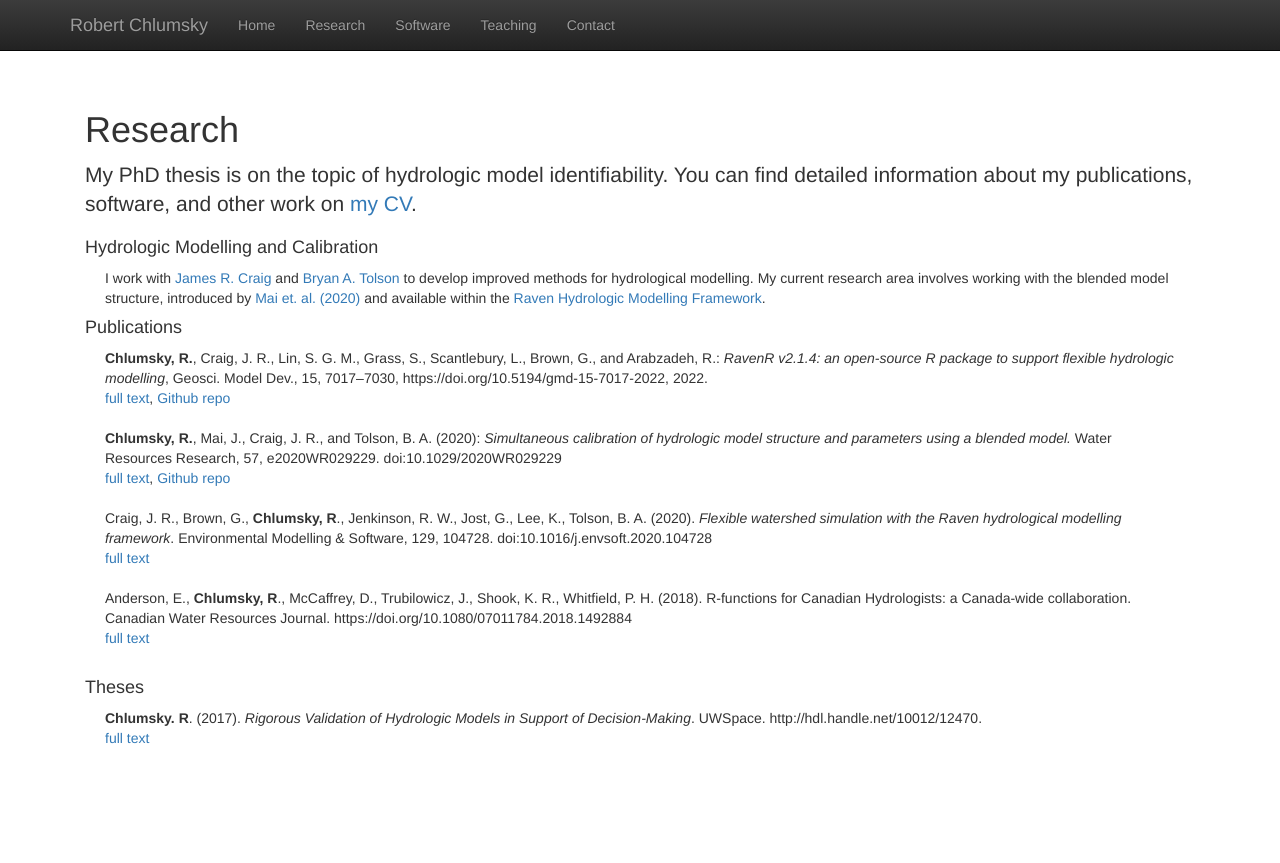
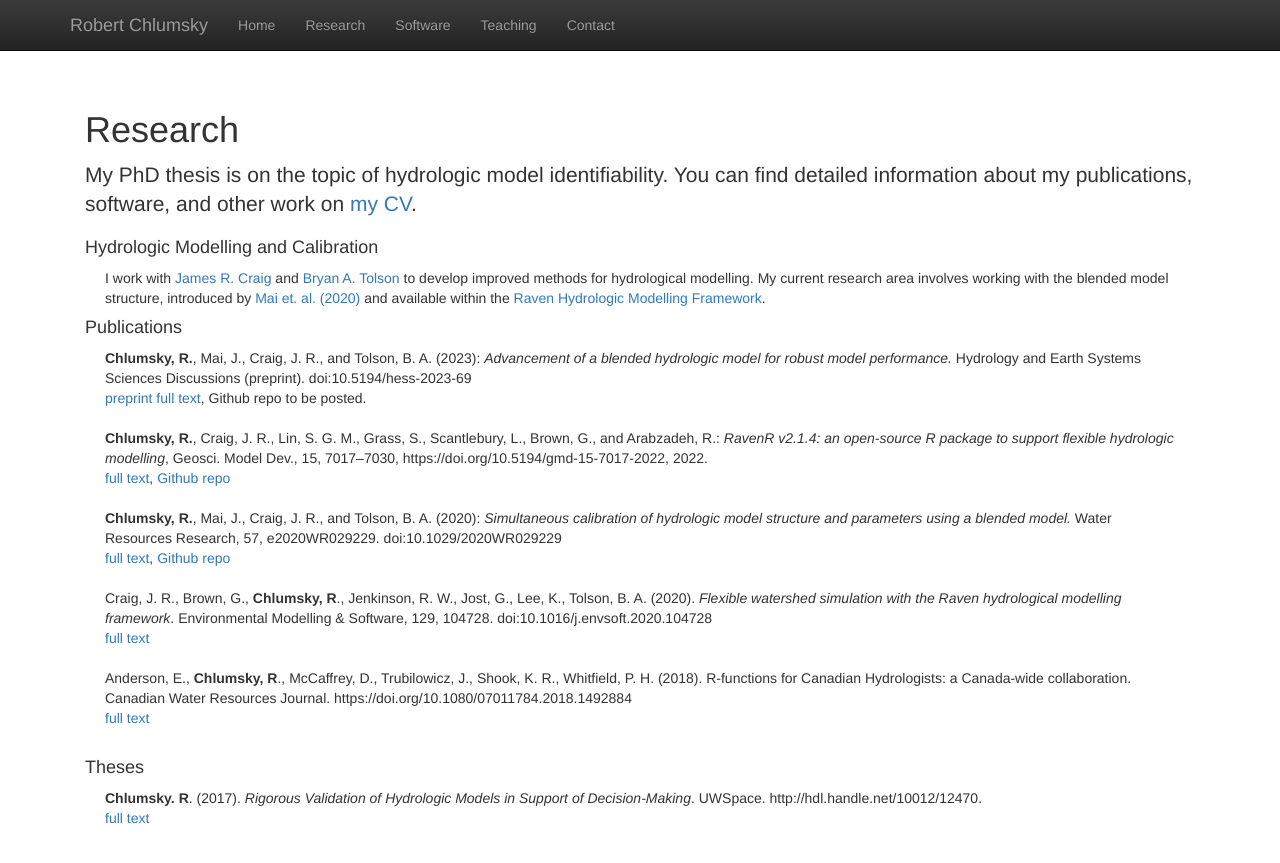
Before and after one commit to rchlumsk/rchlumsk.github.io, a Jekyll site: the page built from research.html, in a window 1280 px wide. Shown: the top 863 px of the page. Built offline with Jekyll 4.4.1, drawn with Linux system fonts in a browser that asks for light colours; nearby versions of some CDN libraries; library files that are not in the unit come from our copies.

Commit message:
update to research and social media links

```diff
--- a/contact.html
+++ b/contact.html
@@ -36,7 +36,7 @@ title:  'Contact'
 <h2>Misc Links</h2>
 <p class="content" style="padding:0px;margin:0px 20px 0px;">
     <li style="padding:0px;margin:0px 20px 0px;font-size:20px;"> <a href = "https://www.legacymartialartsandfitness.com/">Legacy Martial Arts and Fitness</a>  </li>
-	<li style="padding:0px;margin:0px 20px 0px;font-size:20px;"> <a href = "https://www.punchkickchokechat.com/">Punch, Kick, Choke, Chat: Conversations with Martial Arts Masters (Podcast)</a>  </li>
+	<li style="padding:0px;margin:0px 20px 0px;font-size:20px;"> <a href = "https://www.punchkickchokechat.com/">Punch, Kick, Choke, Chat (Podcast)</a>  </li>
   <br/>
 </p>
 
@@ -45,6 +45,7 @@ title:  'Contact'
     <li style="padding:0px;margin:0px 20px 0px;font-size:20px;"> <a href = "https://velocityincubator.com/2023/01/inaugural-jain-family-award-for-entrepreneurship-announced/">Inaugural Jain Family Award for Entrepreneurship Announced</a>  </li>
     <li style="padding:0px;margin:0px 20px 0px;font-size:20px;"> <a href = "https://uwaterloo.ca/engineering/news/startup-develops-tech-flood-mitigation-response">Startup develops tech for flood mitigation, response</a>  </li>
     <li style="padding:0px;margin:0px 20px 0px;font-size:20px;"> <a href = "https://uwaterloo.ca/news/blackbird-flies-higher-altitudes-start-funding">Blackbird flies to higher altitudes with Up Start funding</a>  </li>
+    <li style="padding:0px;margin:0px 20px 0px;font-size:20px;"> <a href = "https://www.instagram.com/p/Ci2cRAis8nM/">Global grads advice post</a>  </li>
     <li style="padding:0px;margin:0px 20px 0px;font-size:20px;"> <a href = "https://us12.campaign-archive.com/?u=7c3b90cd5a196f51cd41fbbbf&id=f20ce1d305">CWRA 'Meet Your Members' Biography</a>  </li>
 	<li style="padding:0px;margin:0px 20px 0px;font-size:20px;"> <a href = "https://uwaterloo.ca/engineering/news/phd-students-win-top-honours-hydrology-presentations">AGU 2020 Outstanding Student Presentation Award</a>  </li>
 	<li style="padding:0px;margin:0px 20px 0px;font-size:20px;"> <a href = "https://community.rstudio.com/t/introducing-new-features-in-ravenr-r-views-submission/116080">Introducing new features in RavenR - R Views Submission</a>  </li>
--- a/research.html
+++ b/research.html
@@ -15,6 +15,15 @@ title:  'Research'
 </p>
 
 <h4>Publications</h4>
+
+<p class="content" style="padding:0px;margin:0px 20px 0px;">
+<b>Chlumsky, R.</b>, Mai, J., Craig, J. R., and Tolson, B. A. (2023):
+<i>Advancement of a blended hydrologic model for robust model performance.</i>
+Hydrology and Earth Systems Sciences Discussions (preprint). doi:10.5194/hess-2023-69 </p>
+<p class="content" style="padding:0px;margin:0px 20px 0px;">
+<a href = "https://hess.copernicus.org/preprints/hess-2023-69/">preprint full text</a>, Github repo to be posted.
+</p>
+<br/>
 
 <p class="content" style="padding:0px;margin:0px 20px 0px;">
 <b>Chlumsky, R.</b>, Craig, J. R., Lin, S. G. M., Grass, S., Scantlebury, L., Brown, G., and Arabzadeh, R.:
```
